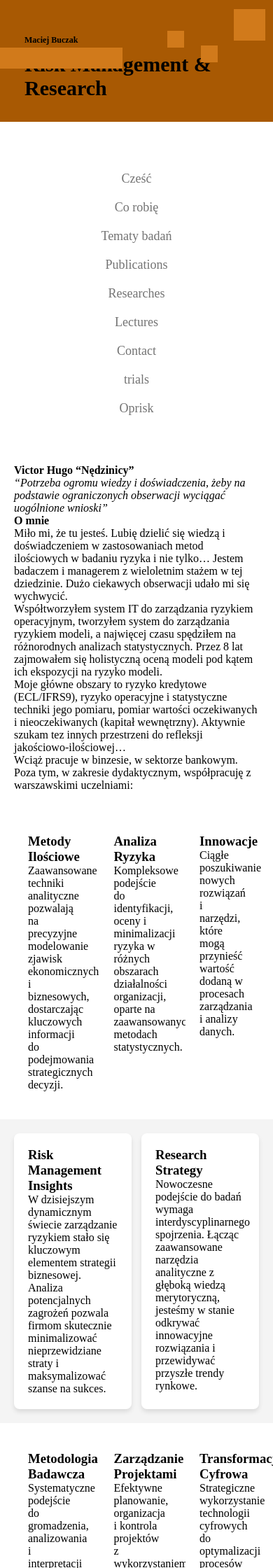
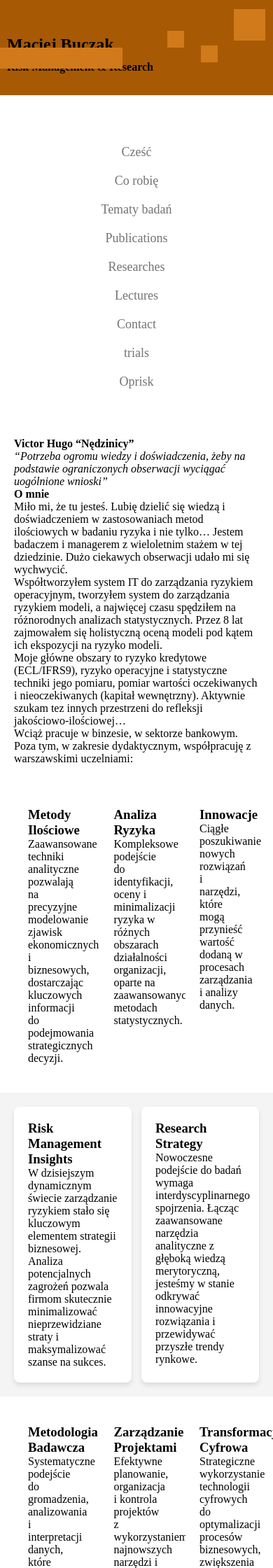
Before and after one commit to MaciejBuczak/risk-research, a Jekyll site: the page built from index.md, in a window 390 px wide. Shown: the top 2240 px of the page at 70% size. Built offline with Jekyll 4.4.1, drawn with Linux system fonts in a browser that asks for light colours.

Commit message:
Update default.html

```diff
--- a/_layouts/default.html
+++ b/_layouts/default.html
@@ -301,19 +301,47 @@
         top: 68px;
       }
 
-      /* Dostosowanie położenia kontenera z tytułem dla bardzo małych ekranów */
-      #header_wrap .inner {
-        left: 0px; /* Jeszcze bardziej dostosowany do małych telefonów */
-        width: calc(100% - 30px);
+      /* Radykalne resetowanie pozycji kontenera z tytułem */
+      #header_wrap {
+        padding-left: 0;
+        padding-right: 0;
+        justify-content: flex-start; /* Wyrównanie do lewej */
       }
 
-      /* Możemy nieznacznie zmniejszyć rozmiar czcionki dla bardzo małych ekranów */
+      #header_wrap .inner {
+        left: 0;
+        right: auto;
+        margin-left: 0;
+        padding-left: 10px; /* Minimalny padding, aby tekst nie przylegał do krawędzi */
+        width: 100%;
+        max-width: 100%;
+        transform: none;
+        justify-content: flex-start;
+      }
+
       #project_title {
-        font-size: 12px; /* Nieznacznie mniejszy, ale wciąż bliski oryginałowi */
+        font-size: 24px;
+        margin-left: 0;
+        padding-left: 0;
+        left: 0;
+        width: 100%;
+        text-align: left;
       }
 
       #project_tagline {
-        font-size: 30px; /* Nieznacznie mniejszy, ale wciąż bliski oryginałowi */
+        font-size: 16px;
+        margin-left: 0;
+        padding-left: 0;
+        left: 0;
+        width: 100%;
+        text-align: left;
+      }
+
+      .outer {
+        padding: 0;
+        margin: 0;
+        max-width: 100%;
+        width: 100%;
       }
     }
 
```
